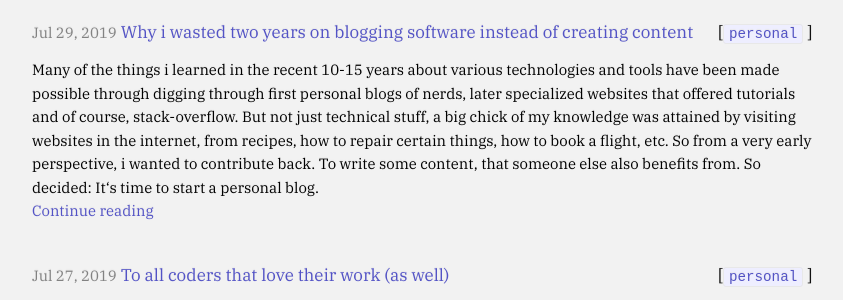
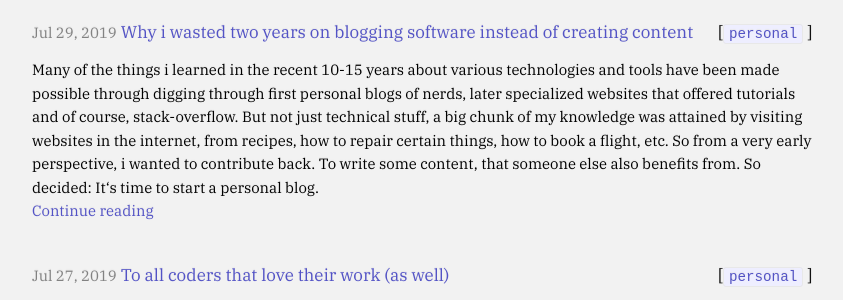
Before and after one commit to flowinho/flowinho.github.io, a Jekyll site: the page built from index.md, in a window 1280 px wide and 900 px high, scrolled down 755 px. Shown: the part 200-500 px from the top of the window, without its empty margins (218-1061 px from the left). Built offline with Jekyll 4.4.1, drawn with Linux system fonts in a browser that asks for light colours.

Commit message:
Fix typo

```diff
--- a/_posts/personal/2019-07-29-i-wasted-two-years-on-software-instead-of-content.md
+++ b/_posts/personal/2019-07-29-i-wasted-two-years-on-software-instead-of-content.md
@@ -2,10 +2,10 @@
 layout: post
 title: "Why i wasted two years on blogging software instead of creating content"
 tags: personal
-excerpt: "Many of the things i learned in the recent 10-15 years about various technologies and tools have been made possible through digging through first personal blogs of nerds, later specialized websites that offered tutorials and of course, stack-overflow. But not just technical stuff, a big chick of my knowledge was attained by visiting websites in the internet, from recipes, how to repair certain things, how to book a flight, etc. So from a very early perspective, i wanted to contribute back. To write some content, that someone else also benefits from. So decided: It‘s time to start a personal blog."
+excerpt: "Many of the things i learned in the recent 10-15 years about various technologies and tools have been made possible through digging through first personal blogs of nerds, later specialized websites that offered tutorials and of course, stack-overflow. But not just technical stuff, a big chunk of my knowledge was attained by visiting websites in the internet, from recipes, how to repair certain things, how to book a flight, etc. So from a very early perspective, i wanted to contribute back. To write some content, that someone else also benefits from. So decided: It‘s time to start a personal blog."
 ---
 
-Many of the things i learned in the recent 10-15 years about various technologies and tools have been made possible through digging through first personal blogs of nerds, later specialized websites that offered tutorials and of course, stack-overflow. But not just technical stuff, a big chick of my knowledge was attained by visiting websites in the internet, from recipes, how to repair certain things, how to book a flight, etc. So from a very early perspective, i wanted to contribute back. To write some content, that someone else also benefits from. So decided: It‘s time to start a personal blog.
+Many of the things i learned in the recent 10-15 years about various technologies and tools have been made possible through digging through first personal blogs of nerds, later specialized websites that offered tutorials and of course, stack-overflow. But not just technical stuff, a big chunk of my knowledge was attained by visiting websites in the internet, from recipes, how to repair certain things, how to book a flight, etc. So from a very early perspective, i wanted to contribute back. To write some content, that someone else also benefits from. So decided: It‘s time to start a personal blog.
 
 After screwing around with way too much technology-stacks, blogging-platforms, open-source Software, virtual private servers and shady shared-hosting i finally found a way i want to blog and maintain my personal website.
 
```
